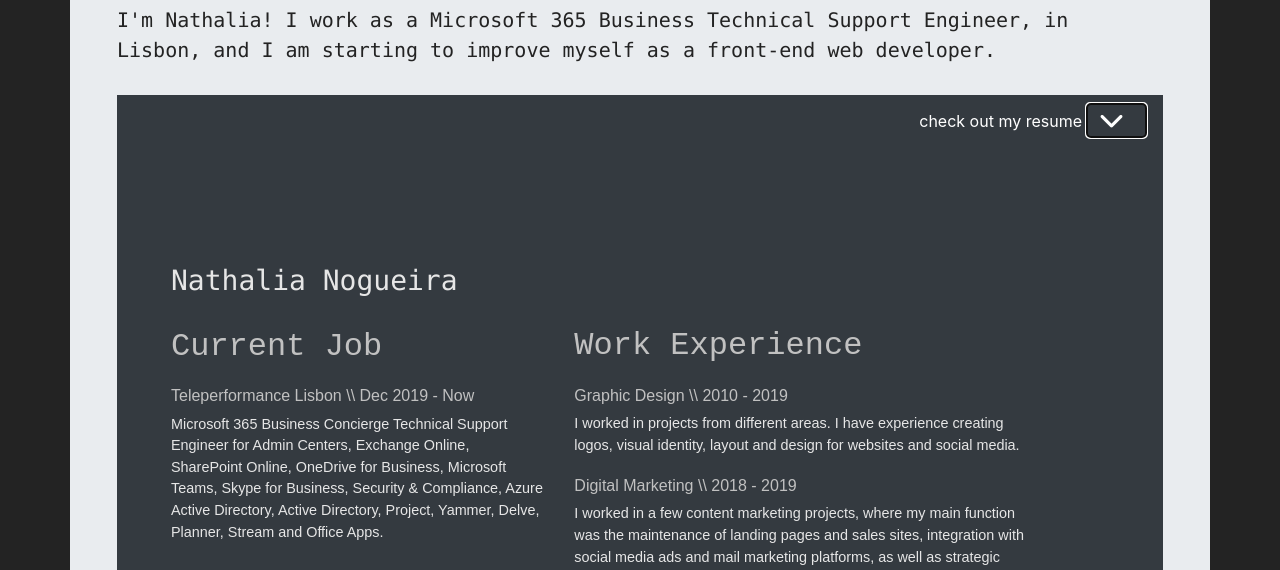
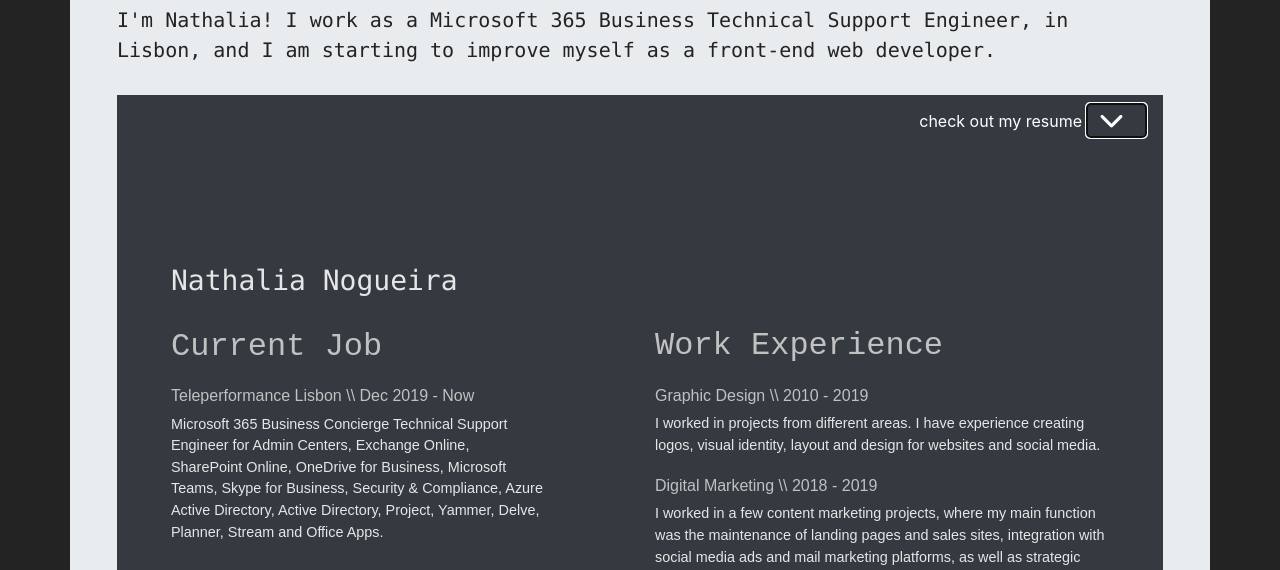
Before and after one commit to noahlaudano/portfolio-mid2020, a plain HTML site: page index.html in a window 1280 px wide. Both pictures are taken after a click on the button "Toggle navigation". Shown: the part 215-785 px from the top of the page. Drawn offline with nearby package versions, Linux system fonts and the light colour scheme.

Commit message:
update offset lg

```diff
--- a/index.html
+++ b/index.html
@@ -135,7 +135,7 @@
                                   <p>Fast learner</p>
                                   <p>Motivated</p>
                                 </div>
-                                <div class="col-lg-6">
+                                <div class="col-lg-6 offset-lg-1">
                                   <h5 class="work">Work Experience</h5>
                                   <h6>Graphic Design \\ 2010 - 2019</h6>
                                   <p>
```
